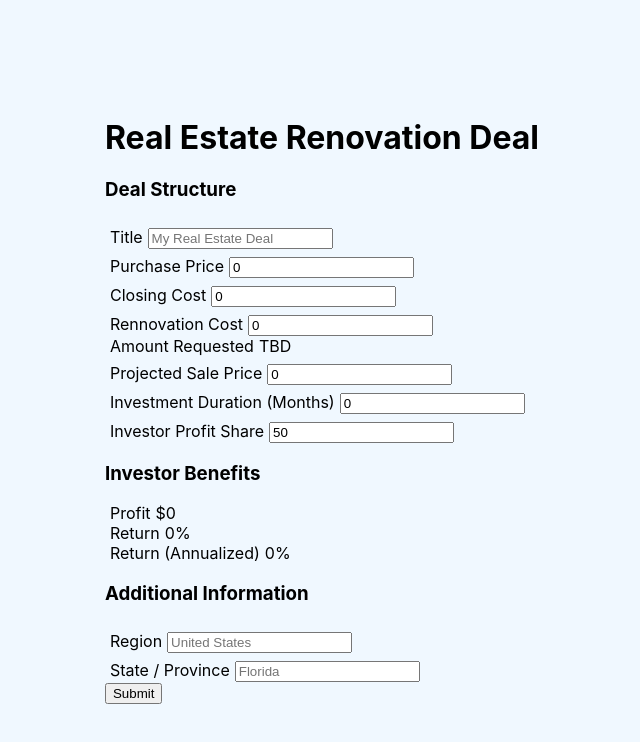
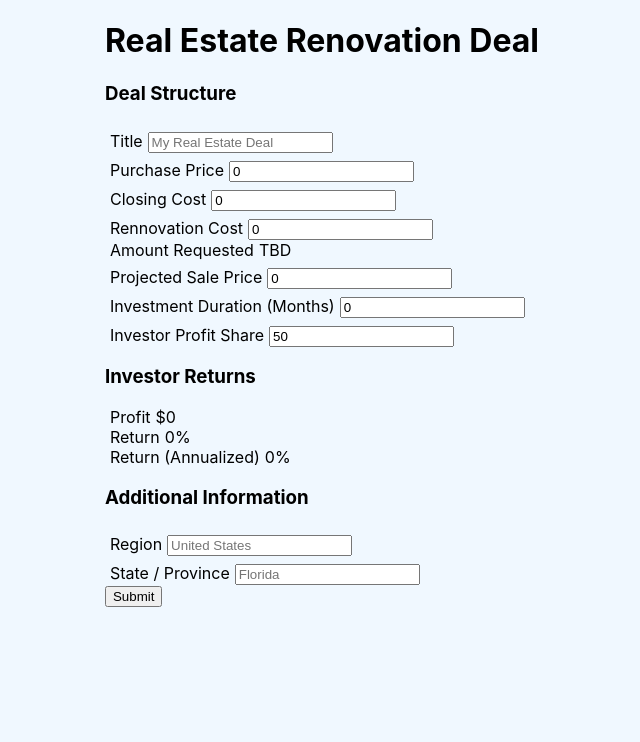
Before and after one commit to delaanthonio/deal-flow, a React (Create React App) app: page / in a window 1280 px wide. Shown: the top 742 px of the page, without its empty margins (318-958 px from the left). Built offline with nearby package versions, Linux system fonts and the light colour scheme.

Commit message:
chore: minor style change

```diff
--- a/src/App.css
+++ b/src/App.css
@@ -3,7 +3,6 @@
   background-color: aliceblue;
   height: 100vh;
   display: flex;
-  align-items: center;
   justify-content: center;
 }
 
--- a/src/RealEstateRenovationForm.tsx
+++ b/src/RealEstateRenovationForm.tsx
@@ -110,7 +110,7 @@ export const RealEstateRennovationForm = () => {
                             />
                             <LabeledField name="investorProfitShare" title="Investor Profit Share" />
 
-                            <h3>Investor Benefits</h3>
+                            <h3>Investor Returns</h3>
                             <DisplayField
                                 name="profitToInvestor"
                                 title="Profit"
```
